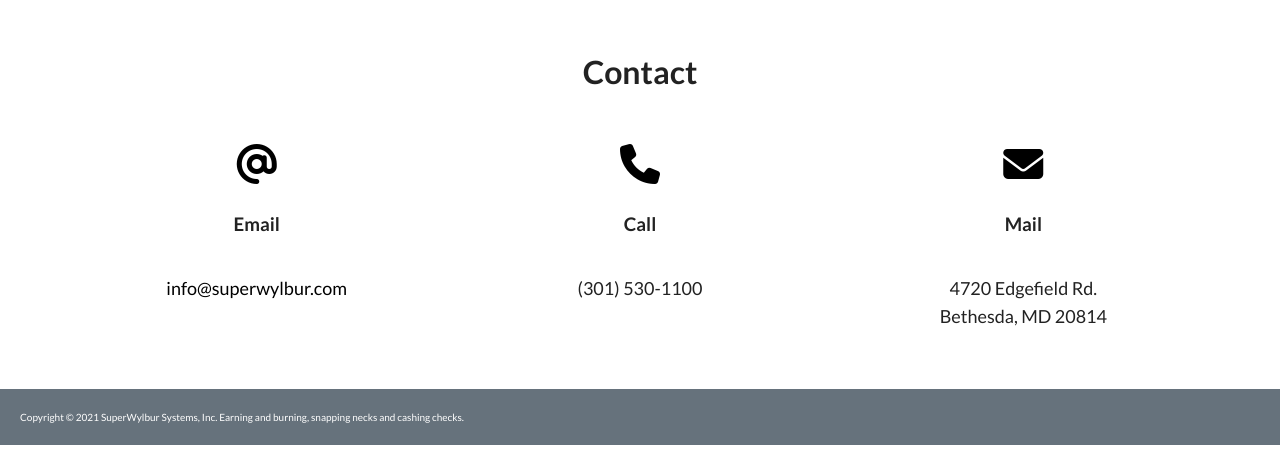
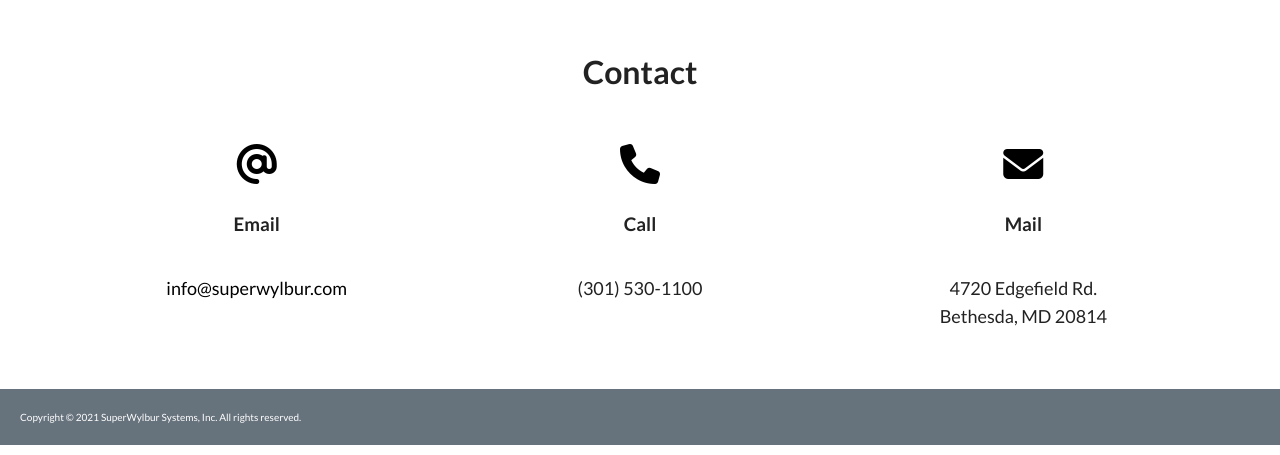
Before and after one commit to cwathen23/cwathen23.github.io, a plain HTML site: page index.html in a window 1280 px wide. Shown: the part 4085-4540 px from the top of the page. Drawn offline with nearby package versions, Linux system fonts and the light colour scheme.

Commit message:
update copyright ;)

```diff
--- a/index.html
+++ b/index.html
@@ -275,7 +275,7 @@
             </div>
         </section>
         <footer>
-            <p class="copyright">Copyright © 2021 SuperWylbur Systems, Inc. Earning and burning, snapping necks and cashing checks.</p>
+            <p class="copyright">Copyright © 2021 SuperWylbur Systems, Inc. All rights reserved.</p>
         </footer>
     </main>
     <!-- Side Menu -->
```
